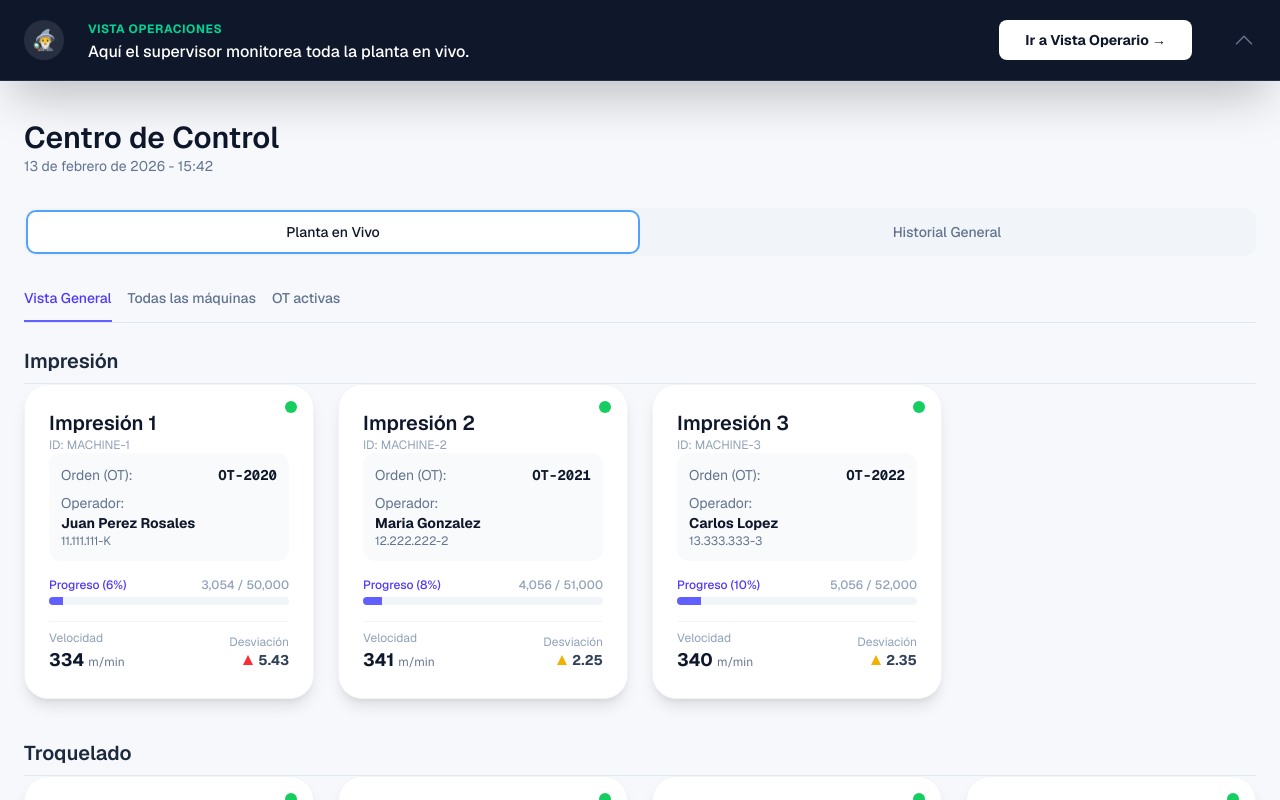
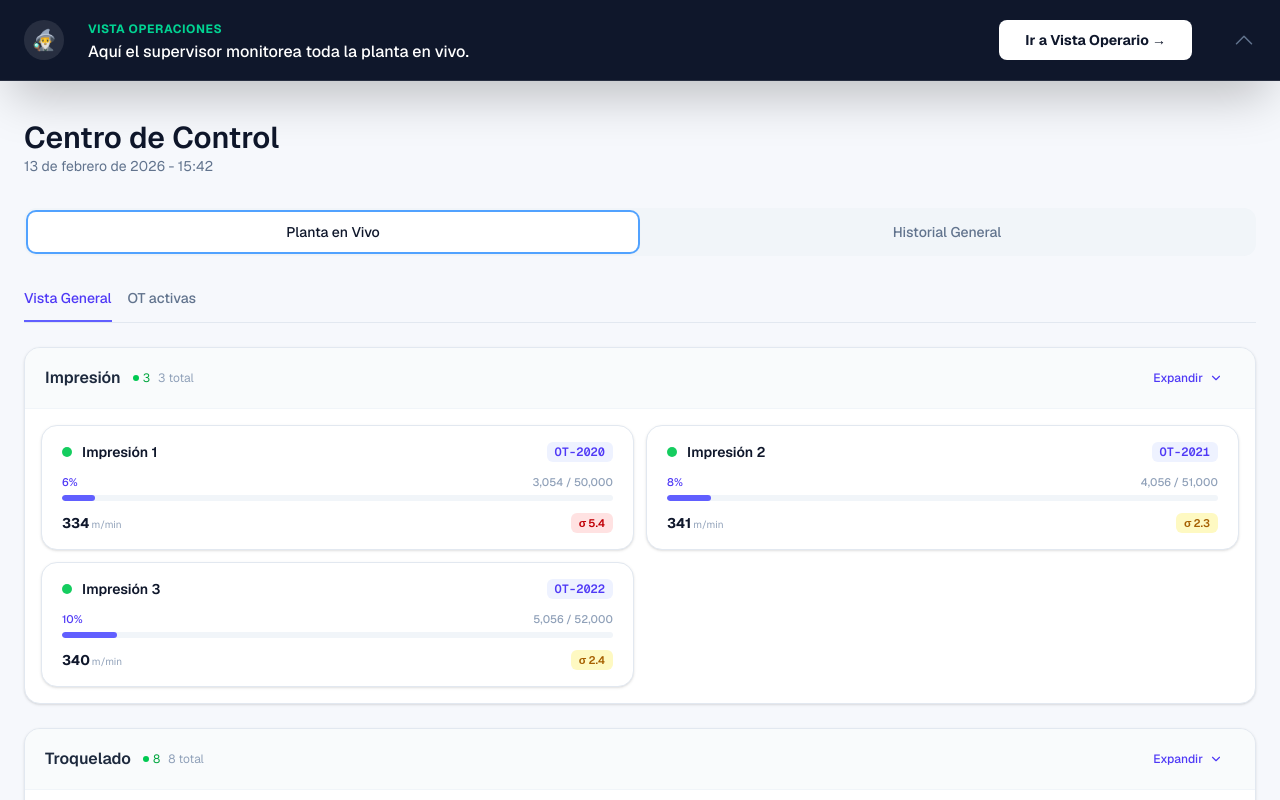
Before and after one commit to Dxeg0o/test_rahue, a Next.js app in the folder rahue/: page / in a window 1280 px wide. Shown: the top 800 px of the page. Built offline with nearby package versions, Linux system fonts and the light colour scheme.

Commit message:
feat: Refactor 'Vista General' with expandable sections and compact machine cards, and enable direct navigation to active OT details from machine cards.

```diff
--- a/rahue/src/app/page.tsx
+++ b/rahue/src/app/page.tsx
@@ -16,6 +16,7 @@ import {
 import { GeneralHistoryView } from "@/components/general-history-view";
 import { ActiveOts } from "@/components/active-ots";
 import { MachineCard } from "@/components/machine-card";
+import { MachineCardCompact } from "@/components/machine-card-compact";
 
 export default function HomePage() {
   const { machines } = useDemo();
@@ -24,10 +25,30 @@ export default function HomePage() {
   const [activeView, setActiveView] = useState<"live" | "history" | "workers">("live");
 
   // Live View Sub-tab
-  const [liveViewMode, setLiveViewMode] = useState<"general" | "machines" | "ots">("general");
+  const [liveViewMode, setLiveViewMode] = useState<"general" | "ots">("general");
 
   // Drill-down State
   const [selectedMachineId, setSelectedMachineId] = useState<string | null>(null);
+
+  // OT navigation from cards
+  const [otInitialMachineId, setOtInitialMachineId] = useState<string | null>(null);
+
+  const handleOtClick = (machineId: string) => {
+    setOtInitialMachineId(machineId);
+    setLiveViewMode("ots");
+  };
+
+  // Expanded areas in Vista General
+  const [expandedAreas, setExpandedAreas] = useState<Set<string>>(new Set());
+
+  const toggleArea = (area: string) => {
+    setExpandedAreas(prev => {
+      const next = new Set(prev);
+      if (next.has(area)) next.delete(area);
+      else next.add(area);
+      return next;
+    });
+  };
 
   // Detail View Sub-tabs
   const [detailTab, setDetailTab] = useState<"production" | "quality" | "stops">("production");
@@ -111,16 +132,6 @@ export default function HomePage() {
                     Vista General
                 </button>
                 <button
-                    onClick={() => setLiveViewMode("machines")}
-                    className={`pb-3 text-sm font-medium border-b-2 transition-colors ${
-                        liveViewMode === "machines"
-                        ? "border-indigo-500 text-indigo-600"
-                        : "border-transparent text-slate-500 hover:text-slate-700 hover:border-slate-300"
-                    }`}
-                >
-                    Todas las máquinas
-                </button>
-                <button
                     onClick={() => setLiveViewMode("ots")}
                     className={`pb-3 text-sm font-medium border-b-2 transition-colors ${
                         liveViewMode === "ots"
@@ -133,30 +144,71 @@ export default function HomePage() {
             </div>
 
             {liveViewMode === "general" ? (
-                <div className="space-y-10 animate-in fade-in slide-in-from-bottom-4 duration-500">
+                <div className="space-y-6 animate-in fade-in slide-in-from-bottom-4 duration-500">
                     {["Impresión", "Troquelado", "Formado"].map(area => {
                         const areaMachines = machines.filter(m => m.area === area);
                         if (areaMachines.length === 0) return null;
+                        const isExpanded = expandedAreas.has(area);
+                        const runningCount = areaMachines.filter(m => m.status === "RUNNING").length;
+                        const pausedCount = areaMachines.filter(m => m.order?.status === "PAUSED").length;
+
                         return (
-                            <section key={area} className="space-y-4">
-                                <h2 className="text-xl font-bold border-b border-slate-200 pb-2 text-slate-800">{area}</h2>
-                                <div className="grid grid-cols-1 gap-6 md:grid-cols-2 lg:grid-cols-4">
-                                    {areaMachines.map((machine) => (
-                                        <MachineCard key={machine.id} machine={machine} onClick={() => setSelectedMachineId(machine.id)} />
-                                    ))}
+                            <section key={area} className="rounded-2xl border border-slate-200 bg-white shadow-sm overflow-hidden">
+                                {/* Area header */}
+                                <div className="flex items-center justify-between px-5 py-4 bg-slate-50/80 border-b border-slate-100">
+                                    <div className="flex items-center gap-3">
+                                        <h2 className="text-base font-bold text-slate-800">{area}</h2>
+                                        <div className="flex items-center gap-2 text-xs">
+                                            <span className="flex items-center gap-1 text-green-600">
+                                                <span className="h-1.5 w-1.5 rounded-full bg-green-500" />
+                                                {runningCount}
+                                            </span>
+                                            {pausedCount > 0 && (
+                                                <span className="flex items-center gap-1 text-yellow-600">
+                                                    <span className="h-1.5 w-1.5 rounded-full bg-yellow-400" />
+                                                    {pausedCount}
+                                                </span>
+                                            )}
+                                            <span className="text-slate-400">{areaMachines.length} total</span>
+                                        </div>
+                                    </div>
+                                    <button
+                                        onClick={() => toggleArea(area)}
+                                        className="flex items-center gap-1.5 rounded-lg px-3 py-1.5 text-xs font-medium text-indigo-600 hover:bg-indigo-50 transition-colors"
+                                    >
+                                        {isExpanded ? "Compactar" : "Expandir"}
+                                        <svg
+                                            width="14" height="14" viewBox="0 0 24 24" fill="none"
+                                            stroke="currentColor" strokeWidth="2" strokeLinecap="round" strokeLinejoin="round"
+                                            className={`transition-transform duration-300 ${isExpanded ? "rotate-180" : ""}`}
+                                        >
+                                            <polyline points="6 9 12 15 18 9" />
+                                        </svg>
+                                    </button>
+                                </div>
+
+                                {/* Machine cards */}
+                                <div className="p-4">
+                                    {isExpanded ? (
+                                        <div className="grid grid-cols-1 gap-4 md:grid-cols-2 lg:grid-cols-3 animate-in fade-in duration-300">
+                                            {areaMachines.map((machine) => (
+                                                <MachineCard key={machine.id} machine={machine} onClick={() => setSelectedMachineId(machine.id)} onOtClick={() => handleOtClick(machine.id)} />
+                                            ))}
+                                        </div>
+                                    ) : (
+                                        <div className="grid grid-cols-1 gap-3 md:grid-cols-2">
+                                            {areaMachines.map((machine) => (
+                                                <MachineCardCompact key={machine.id} machine={machine} onClick={() => setSelectedMachineId(machine.id)} onOtClick={() => handleOtClick(machine.id)} />
+                                            ))}
+                                        </div>
+                                    )}
                                 </div>
                             </section>
                         );
                     })}
                 </div>
-            ) : liveViewMode === "machines" ? (
-                <section className="grid grid-cols-1 gap-6 md:grid-cols-2 lg:grid-cols-4 animate-in fade-in slide-in-from-bottom-4 duration-500">
-                  {machines.map((machine) => (
-                     <MachineCard key={machine.id} machine={machine} onClick={() => setSelectedMachineId(machine.id)} />
-                  ))}
-                </section>
             ) : (
-                <ActiveOts />
+                <ActiveOts initialSelectedId={otInitialMachineId} onInitialConsumed={() => setOtInitialMachineId(null)} />
             )}
         </div>
       )}
--- a/rahue/src/components/active-ots.tsx
+++ b/rahue/src/components/active-ots.tsx
@@ -1,15 +1,27 @@
 "use client";
 
-import { useState } from "react";
+import { useState, useEffect } from "react";
 import { format } from "date-fns";
 import { es } from "date-fns/locale";
-import { useDemo, MachineState } from "@/lib/demo-context";
+import { useDemo, MachineState, ProductStage } from "@/lib/demo-context";
 import { ProductionFlowStepper } from "./production-flow-stepper";
 
-export function ActiveOts() {
+interface ActiveOtsProps {
+  initialSelectedId?: string | null;
+  onInitialConsumed?: () => void;
+}
+
+export function ActiveOts({ initialSelectedId, onInitialConsumed }: ActiveOtsProps) {
   const { machines } = useDemo();
   const [search, setSearch] = useState("");
-  const [selectedMachineId, setSelectedMachineId] = useState<string | null>(null);
+  const [selectedMachineId, setSelectedMachineId] = useState<string | null>(initialSelectedId ?? null);
+
+  useEffect(() => {
+    if (initialSelectedId) {
+      setSelectedMachineId(initialSelectedId);
+      onInitialConsumed?.();
+    }
+  }, [initialSelectedId, onInitialConsumed]);
 
   // Filter machines that have an active order (RUNNING or PAUSED)
   const activeMachines = machines.filter(m => m.order !== null);
@@ -72,7 +84,7 @@ export function ActiveOts() {
                     {m.order?.productName && (
                         <div className="text-xs font-semibold text-indigo-600 mb-2 truncate flex justify-between items-center">
                             <span>{m.order.productName}</span>
-                            <span className="text-slate-500 font-normal px-2 py-0.5 bg-slate-100 rounded-md">Etapa: Troquelado</span>
+                            <span className="text-slate-500 font-normal px-2 py-0.5 bg-slate-100 rounded-md">Etapa: {m.area}</span>
                         </div>
                     )}
 
@@ -161,9 +173,9 @@ export function ActiveOts() {
                 <div className="mb-8 p-6 bg-slate-50 border border-slate-100 rounded-3xl">
                     <h3 className="text-lg font-bold text-slate-900 mb-6">Flujo de Producción</h3>
                     {(() => {
+                        const currentStage = selectedMachine.area as ProductStage;
                         let etaString = "";
-                        const isCurrent = selectedMachine.order.flow?.indexOf("Troquelado") !== -1; // Basic assumption for ETA calculation presence
-                        if (isCurrent && selectedMachine.status === "RUNNING") {
+                        if (selectedMachine.status === "RUNNING") {
                             const { totalUnits, currentSpeed } = selectedMachine.metrics;
                             const targetUnits = selectedMachine.order?.targetUnits || 0;
                             if (targetUnits > totalUnits && currentSpeed > 0) {
@@ -178,7 +190,7 @@ export function ActiveOts() {
                         return (
                             <ProductionFlowStepper
                                 flow={selectedMachine.order.flow || []}
-                                currentStageName="Troquelado"
+                                currentStageName={currentStage}
                                 status={selectedMachine.status === "RUNNING" ? "RUNNING" : "PAUSED"}
                                 stageTimestamps={selectedMachine.order.stageTimestamps}
                                 etaString={etaString || undefined}
--- /dev/null
+++ b/rahue/src/components/machine-card-compact.tsx
@@ -0,0 +1,98 @@
+"use client";
+
+import { MachineState } from "@/lib/demo-context";
+
+interface MachineCardCompactProps {
+    machine: MachineState;
+    onClick: () => void;
+    onOtClick?: () => void;
+}
+
+export function MachineCardCompact({ machine, onClick, onOtClick }: MachineCardCompactProps) {
+    const getProgress = (current: number, target: number) => {
+        if (!target || target === 0) return 0;
+        return Math.min(100, Math.round((current / target) * 100));
+    };
+
+    const isActive = machine.status === "RUNNING" || machine.order?.status === "PAUSED";
+    const isPaused = machine.order?.status === "PAUSED";
+    const progress = machine.order?.targetUnits
+        ? getProgress(machine.metrics.totalUnits, machine.order.targetUnits)
+        : 0;
+
+    const stdDev = machine.metrics.standardDeviation || 0;
+    let trafficBg = "bg-green-100 text-green-700";
+    if (stdDev > 4) trafficBg = "bg-red-100 text-red-700";
+    else if (stdDev > 2) trafficBg = "bg-yellow-100 text-yellow-700";
+
+    return (
+        <div
+            onClick={onClick}
+            className="group relative cursor-pointer rounded-2xl border border-slate-200 bg-white px-5 py-4 shadow-sm transition-all hover:shadow-md hover:border-indigo-200 hover:-translate-y-0.5 active:scale-[0.99]"
+        >
+            {/* Top row: Name + Status + OT */}
+            <div className="flex items-center justify-between gap-3 mb-3">
+                <div className="flex items-center gap-2.5 min-w-0">
+                    {/* Status indicator */}
+                    <div className={`h-2.5 w-2.5 flex-shrink-0 rounded-full ${
+                        machine.status === "RUNNING" ? "bg-green-500 animate-pulse" :
+                        isPaused ? "bg-yellow-400 animate-pulse" :
+                        "bg-slate-300"
+                    }`} />
+                    <h3 className="text-sm font-bold text-slate-900 truncate">{machine.name}</h3>
+                </div>
+                {isActive && machine.order ? (
+                    <button
+                        onClick={(e) => { e.stopPropagation(); onOtClick?.(); }}
+                        className="flex-shrink-0 rounded-md bg-indigo-50 px-2 py-0.5 text-xs font-mono font-semibold text-indigo-600 hover:bg-indigo-100 transition-colors"
+                    >
+                        {machine.order.id}
+                    </button>
+                ) : (
+                    <span className="flex-shrink-0 rounded-md bg-slate-50 px-2 py-0.5 text-xs text-slate-400">
+                        Sin OT
+                    </span>
+                )}
+            </div>
+
+            {isActive && machine.order ? (
+                <>
+                    {/* Progress bar */}
+                    <div className="mb-3">
+                        <div className="flex justify-between text-[11px] font-medium mb-1">
+                            <span className="text-indigo-600">{progress}%</span>
+                            <span className="text-slate-400">
+                                {machine.metrics.totalUnits.toLocaleString()} / {machine.order.targetUnits?.toLocaleString()}
+                            </span>
+                        </div>
+                        <div className="h-1.5 w-full bg-slate-100 rounded-full overflow-hidden">
+                            <div
+                                className="h-full bg-indigo-500 rounded-full transition-all duration-1000 ease-out"
+                                style={{ width: `${progress}%` }}
+                            />
+                        </div>
+                    </div>
+
+                    {/* Bottom row: Speed + Std Dev */}
+                    <div className="flex items-center justify-between">
+                        <div className="flex items-center gap-1.5">
+                            {isPaused ? (
+                                <span className="text-xs font-bold text-yellow-600 bg-yellow-50 px-2 py-0.5 rounded-md">PAUSA</span>
+                            ) : (
+                                <span className="text-sm font-bold text-slate-900">
+                                    {machine.metrics.currentSpeed}
+                                    <span className="text-[10px] font-normal text-slate-400 ml-0.5">{machine.metrics.speedUnit}</span>
+                                </span>
+                            )}
+                        </div>
+                        <span className={`text-[11px] font-semibold px-2 py-0.5 rounded-md ${trafficBg}`}>
+                            <span className="mr-0.5">&sigma;</span>{stdDev.toFixed(1)}
+                        </span>
+                    </div>
+                </>
+            ) : (
+                <p className="text-xs text-slate-400 py-1">Detenida - Esperando turno</p>
+            )}
+        </div>
+    );
+}
--- a/rahue/src/components/machine-card.tsx
+++ b/rahue/src/components/machine-card.tsx
@@ -5,9 +5,10 @@ import { MachineState } from "@/lib/demo-context";
 interface MachineCardProps {
     machine: MachineState;
     onClick: () => void;
+    onOtClick?: () => void;
 }
 
-export function MachineCard({ machine, onClick }: MachineCardProps) {
+export function MachineCard({ machine, onClick, onOtClick }: MachineCardProps) {
     const getProgress = (current: number, target: number) => {
         if (!target || target === 0) return 0;
         return Math.min(100, Math.round((current / target) * 100));
@@ -44,7 +45,12 @@ export function MachineCard({ machine, onClick }: MachineCardProps) {
                     <div className="p-3 bg-slate-50 rounded-xl space-y-2">
                         <div className="flex justify-between text-sm">
                             <span className="text-slate-500">Orden (OT):</span>
-                            <span className="font-mono font-bold text-slate-900">{machine.order.id}</span>
+                            <button
+                                onClick={(e) => { e.stopPropagation(); onOtClick?.(); }}
+                                className="font-mono font-bold text-indigo-600 hover:text-indigo-800 hover:underline transition-colors"
+                            >
+                                {machine.order.id}
+                            </button>
                         </div>
                         <div className="flex flex-col text-sm">
                             <span className="text-slate-500">Operador:</span>
```
Also changed, not shown: rahue/.claude/launch.json (added).
